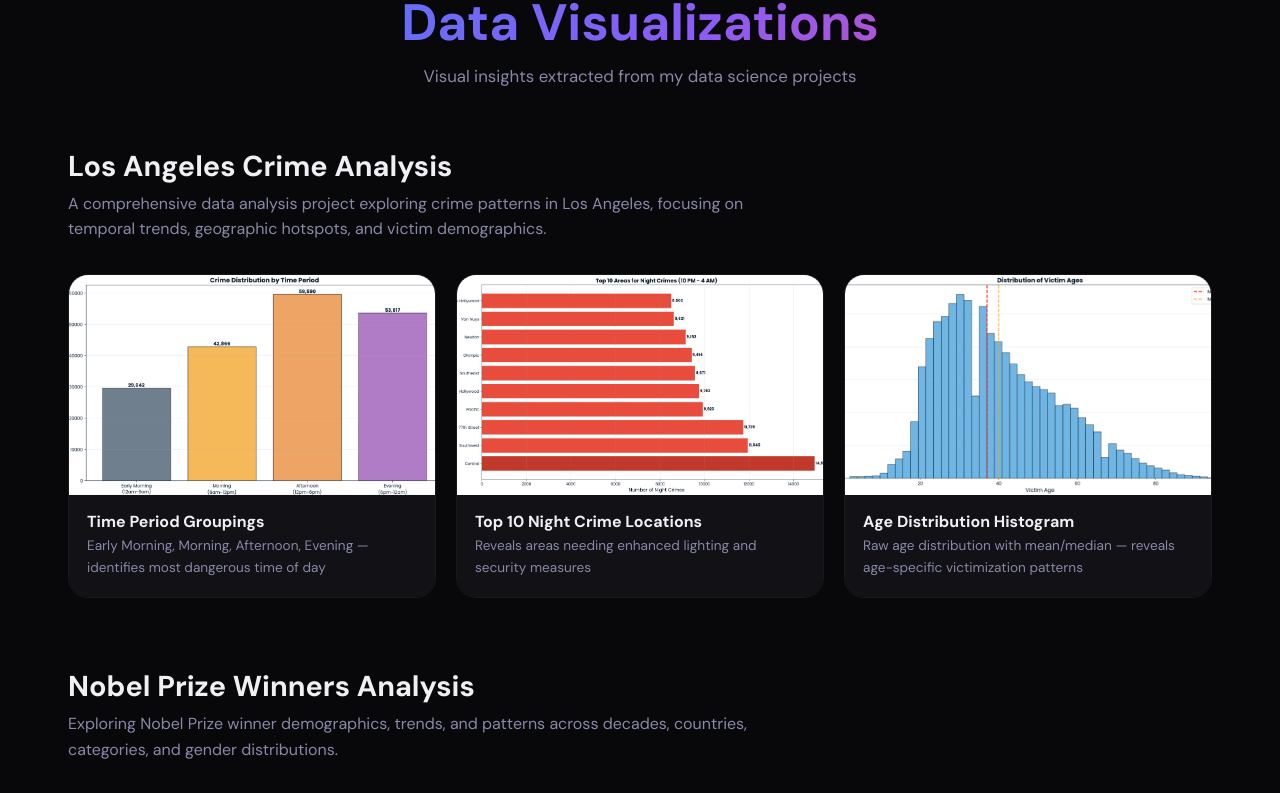
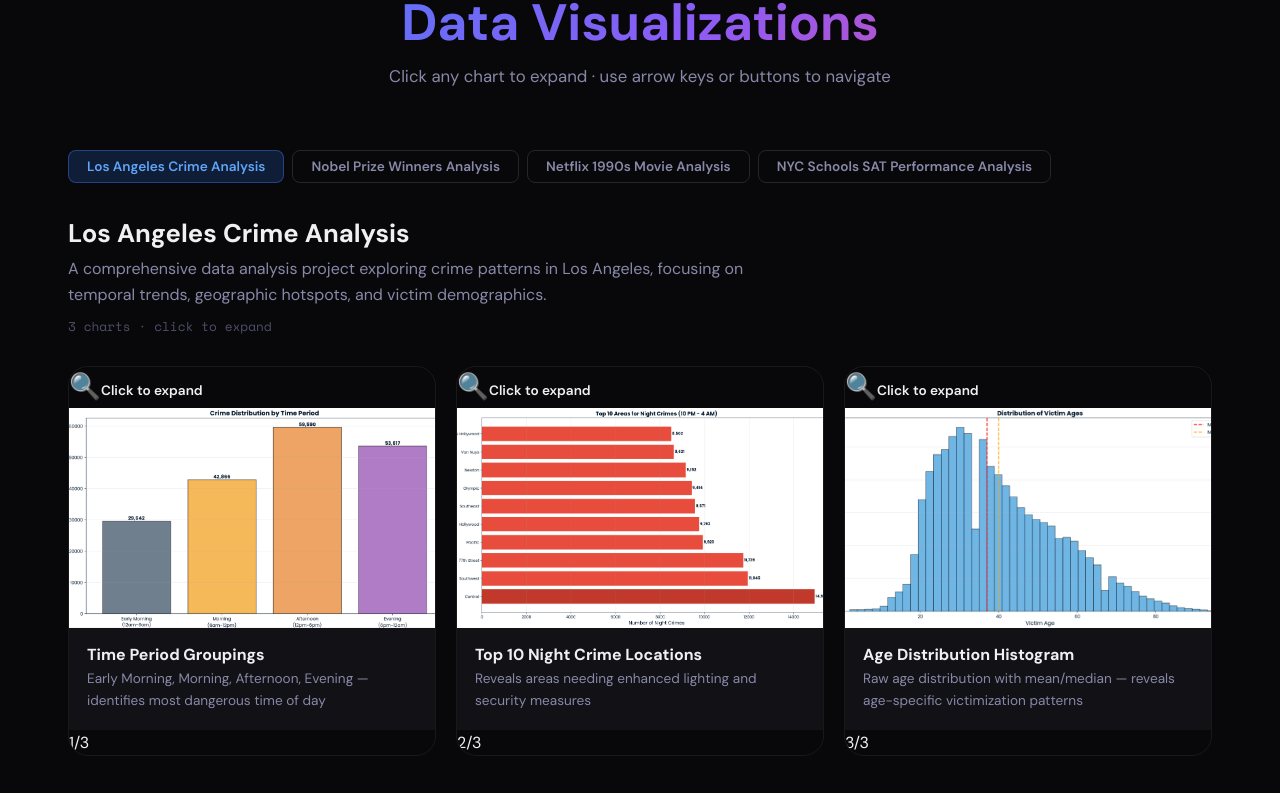
Before and after one commit to yalmohammed1422-dotcom/R_portfolio, a React (Vite) app: page / in a window 1280 px wide. Shown: the part 4286-5079 px from the top of the page. Built offline with nearby package versions, Linux system fonts and the light colour scheme.

Commit message:
Add files via upload

```diff
--- a/src/components/Visualizations.jsx
+++ b/src/components/Visualizations.jsx
@@ -1,73 +1,179 @@
-import { useState } from 'react';
+import { useState, useEffect, useCallback } from 'react';
 import { vizProjects } from '../data/visualizations.js';
 
+// Prepend the Vite base URL so images load correctly on GitHub Pages
+const BASE = import.meta.env.BASE_URL;
+const imgUrl = (src) => `${BASE}${src}`;
+
 export default function Visualizations() {
+  const [activeProject, setActiveProject] = useState(0);
+  const [lightbox, setLightbox]           = useState(null); // { index }
+  const [imgError, setImgError]           = useState({});   // track broken images
+
+  const current = vizProjects[activeProject];
+
+  // ── Lightbox keyboard navigation ──
+  const closeLightbox = useCallback(() => setLightbox(null), []);
+
+  const prevImage = useCallback(() => {
+    setLightbox(lb => ({
+      index: (lb.index - 1 + current.images.length) % current.images.length,
+    }));
+  }, [current]);
+
+  const nextImage = useCallback(() => {
+    setLightbox(lb => ({
+      index: (lb.index + 1) % current.images.length,
+    }));
+  }, [current]);
+
+  useEffect(() => {
+    if (!lightbox) return;
+    const handler = (e) => {
+      if (e.key === 'Escape')      closeLightbox();
+      if (e.key === 'ArrowLeft')   prevImage();
+      if (e.key === 'ArrowRight')  nextImage();
+    };
+    window.addEventListener('keydown', handler);
+    return () => window.removeEventListener('keydown', handler);
+  }, [lightbox, closeLightbox, prevImage, nextImage]);
+
+  // Reset lightbox when switching projects
+  const handleProjectSwitch = (i) => {
+    setActiveProject(i);
+    setLightbox(null);
+    setImgError({});
+  };
+
+  const activeImg = lightbox !== null ? current.images[lightbox.index] : null;
+
   return (
     <section id="visualizations" className="section">
       <div className="sec-header">
         <div className="divider" />
         <h2 className="g-text">Data Visualizations</h2>
-        <p>Visual insights extracted from my data science projects</p>
+        <p>Click any chart to expand · use arrow keys or buttons to navigate</p>
       </div>
 
-      {vizProjects.map(project => (
-        <VizBlock key={project.id} project={project} />
+      {/* ── Project tabs ── */}
+      <div className="chart-tabs" style={{ marginBottom: 36 }}>
+        {vizProjects.map((p, i) => (
+          <button
+            key={p.id}
+            className={`chart-tab${activeProject === i ? ' active' : ''}`}
+            onClick={() => handleProjectSwitch(i)}
+          >
+            {p.title}
+          </button>
         ))}
-    </section>
-  );
-}
-
-function VizBlock({ project }) {
-  const [lightbox, setLightbox] = useState(null);
-
-  return (
-    <div className="viz-block">
-      <div className="viz-block-header">
-        <h3>{project.title}</h3>
-        <p>{project.description}</p>
       </div>
 
+      {/* ── Project header ── */}
+      <div style={{ marginBottom: 28 }}>
+        <h3 style={{ fontSize: '1.6rem', fontWeight: 700, marginBottom: 8 }}>
+          {current.title}
+        </h3>
+        <p style={{ color: 'var(--text-muted)', maxWidth: 720 }}>
+          {current.description}
+        </p>
+        <p style={{
+          marginTop: 10, color: 'var(--text-dim)',
+          fontSize: '.8rem', fontFamily: "'Space Mono', monospace",
+        }}>
+          {current.images.length} chart{current.images.length !== 1 ? 's' : ''} · click to expand
+        </p>
+      </div>
+
+      {/* ── Image grid ── */}
       <div className="viz-grid">
-        {project.images.map((img, i) => (
+        {current.images.map((img, i) => (
           <div
             key={i}
             className="viz-card"
-            style={{ cursor:'zoom-in' }}
-            onClick={() => setLightbox(img)}
+            style={{ cursor: 'zoom-in', position: 'relative' }}
+            onClick={() => setLightbox({ index: i })}
           >
+            {/* Hover overlay */}
+            <div className="viz-hover-overlay">
+              <span style={{ fontSize: '1.6rem' }}>🔍</span>
+              <span style={{ fontSize: '.85rem', fontWeight: 600 }}>Click to expand</span>
+            </div>
+
+            {imgError[i] ? (
+              <div className="viz-img-placeholder">
+                <span>📊</span>
+                <p>Image not found</p>
+                <code>{img.src}</code>
+              </div>
+            ) : (
               <img
-              src={img.src}
+                src={imgUrl(img.src)}
                 alt={img.title}
                 className="viz-img"
-              onError={(e) => { e.target.style.display='none'; }}
+                onError={() => setImgError(prev => ({ ...prev, [i]: true }))}
               />
+            )}
+
             <div className="viz-caption">
               <h4>{img.title}</h4>
               <p>{img.caption}</p>
             </div>
+
+            {/* Index badge */}
+            <div className="viz-index-badge">{i + 1}/{current.images.length}</div>
           </div>
         ))}
       </div>
 
-      {/* Lightbox */}
-      {lightbox && (
+      {/* ── Lightbox ── */}
+      {activeImg && (
+        <div className="modal-overlay" onClick={closeLightbox}>
           <div
-          className="modal-overlay"
-          onClick={() => setLightbox(null)}
-          style={{ cursor:'zoom-out' }}
+            className="viz-lightbox-box"
+            onClick={e => e.stopPropagation()}
           >
-          <div style={{ maxWidth:960, width:'100%', padding:20 }} onClick={e => e.stopPropagation()}>
+            {/* Close */}
+            <button className="modal-close" onClick={closeLightbox}>✕</button>
+
+            {/* Counter */}
+            <div className="viz-lb-counter">
+              {lightbox.index + 1} / {current.images.length}
+            </div>
+
+            {/* Image */}
+            <div className="viz-lb-img-wrap">
               <img
-              src={lightbox.src}
-              alt={lightbox.title}
-              style={{ width:'100%', borderRadius:16, display:'block' }}
+                src={imgUrl(activeImg.src)}
+                alt={activeImg.title}
+                className="viz-lb-img"
               />
-            <p style={{ textAlign:'center', color:'var(--text-muted)', marginTop:14, fontSize:'.95rem' }}>
-              {lightbox.title} — {lightbox.caption}
-            </p>
+            </div>
+
+            {/* Caption */}
+            <div className="viz-lb-caption">
+              <h4>{activeImg.title}</h4>
+              <p>{activeImg.caption}</p>
+            </div>
+
+            {/* Navigation arrows */}
+            {current.images.length > 1 && (
+              <div className="viz-lb-nav">
+                <button className="viz-lb-arrow" onClick={prevImage}>← Prev</button>
+                <div className="viz-lb-dots">
+                  {current.images.map((_, i) => (
+                    <button
+                      key={i}
+                      onClick={() => setLightbox({ index: i })}
+                      className={`viz-lb-dot${i === lightbox.index ? ' active' : ''}`}
+                    />
+                  ))}
+                </div>
+                <button className="viz-lb-arrow" onClick={nextImage}>Next →</button>
+              </div>
+            )}
           </div>
         </div>
       )}
-    </div>
+    </section>
   );
 }
```
Lines whose indentation alone changed are shown as unchanged.
